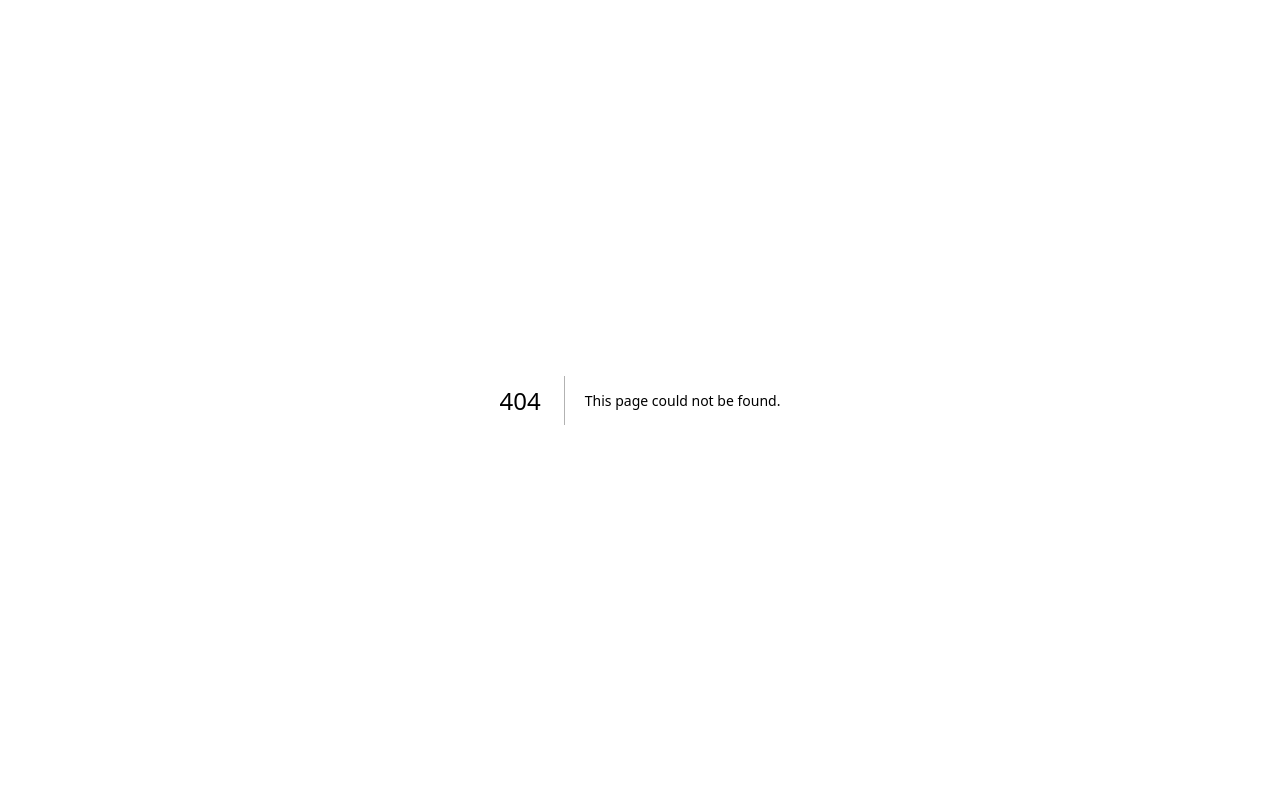
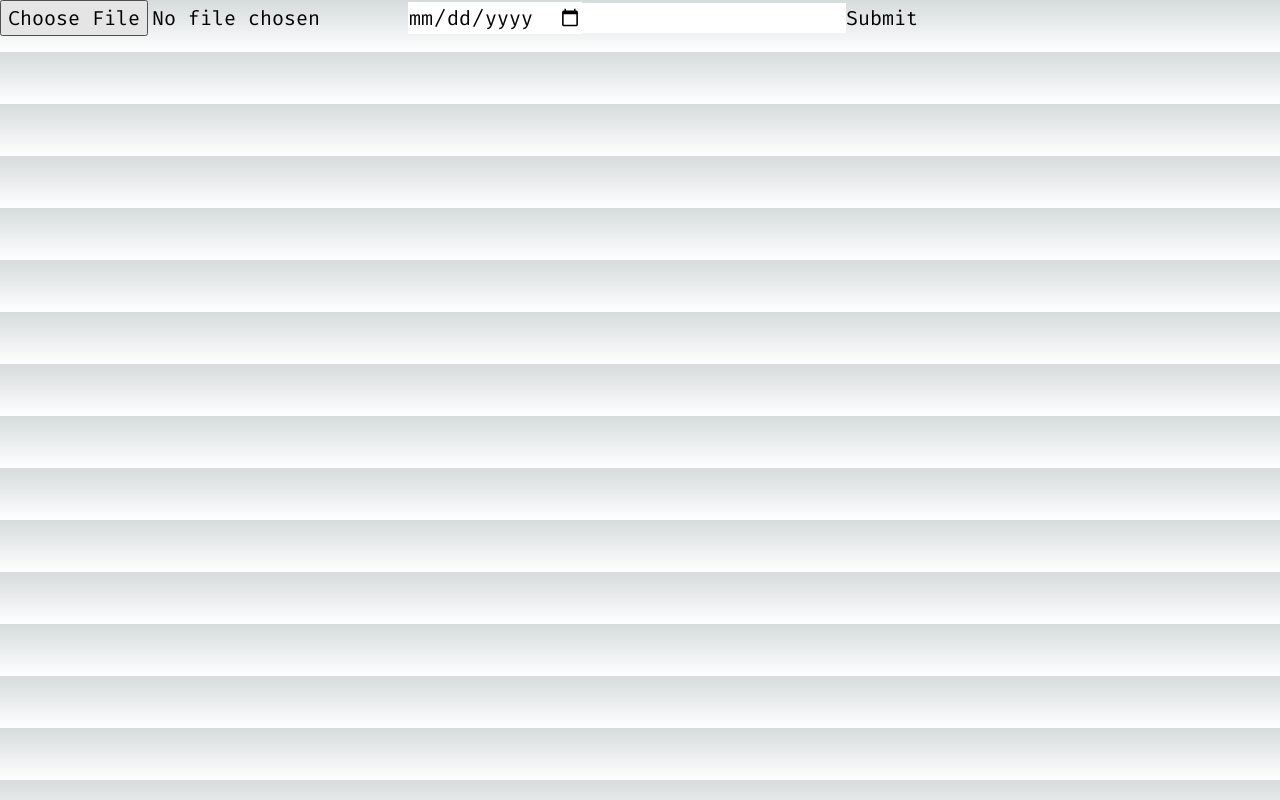
Before and after one commit to Nolatrae/FluoroService, a Next.js app in the folder client/: page /send in a window 1280 px wide. Before the commit this address had no page. Built offline with nearby package versions, Linux system fonts and the light colour scheme.

Commit message:
add(sendFluoro): add form

```diff
--- /dev/null
+++ b/client/src/app/send/page.tsx
@@ -0,0 +1,9 @@
+import SendForm from './send-form/SendForm'
+
+export default function SendPage() {
+	return (
+		<>
+			<SendForm />
+		</>
+	)
+}
--- /dev/null
+++ b/client/src/app/send/send-form/SendForm.tsx
@@ -0,0 +1,52 @@
+'use client'
+
+import { sendFluoroService } from '@/services/fluoro.service'
+import { IFormSendFluoro } from '@/types/types'
+import { useMutation } from '@tanstack/react-query'
+import { useRouter } from 'next/navigation'
+import { SubmitHandler, useForm } from 'react-hook-form'
+
+export default function SendForm() {
+	const { register, handleSubmit, reset } = useForm<IFormSendFluoro>()
+
+	const router = useRouter()
+
+	const { mutate: mutateSendFluoro } = useMutation({
+		mutationKey: ['sendFluoro'],
+		mutationFn: (data: IFormSendFluoro) => sendFluoroService.sendFluoro(data),
+		onSuccess() {
+			reset()
+			router.push('/')
+		},
+	})
+
+	// function onSubmit(data: any) {
+	// 	console.log(data)
+	// }
+
+	const onSubmit: SubmitHandler<IFormSendFluoro> = data => {
+		// console.log(data)
+		mutateSendFluoro(data)
+	}
+
+	return (
+		<form onSubmit={handleSubmit(onSubmit)} className='w-full'>
+			<div className='mb-4 flex-col items-center'>
+				<input
+					type='file'
+					{...register('file', {
+						required: true,
+						validate: {
+							isImage: value => value && value[0].type.includes('image'),
+						},
+					})}
+					accept='image/*'
+				/>
+				<input type='date' {...register('date')} />
+				<input type='text' {...register('desc')} />
+				<button type='submit'>Submit</button>
+			</div>
+		</form>
+		// <>45646</>
+	)
+}
--- /dev/null
+++ b/client/src/services/fluoro.service.ts
@@ -0,0 +1,14 @@
+import { instance } from '@/api/axios'
+import { IFormSendFluoro } from '@/types/types'
+
+class SendFluoroService {
+	private BASE_URL = '/fluorography/send'
+
+	async sendFluoro(data: IFormSendFluoro) {
+		console.log(data)
+		const response = instance.post(this.BASE_URL, data)
+		return response
+	}
+}
+
+export const sendFluoroService = new SendFluoroService()
```
